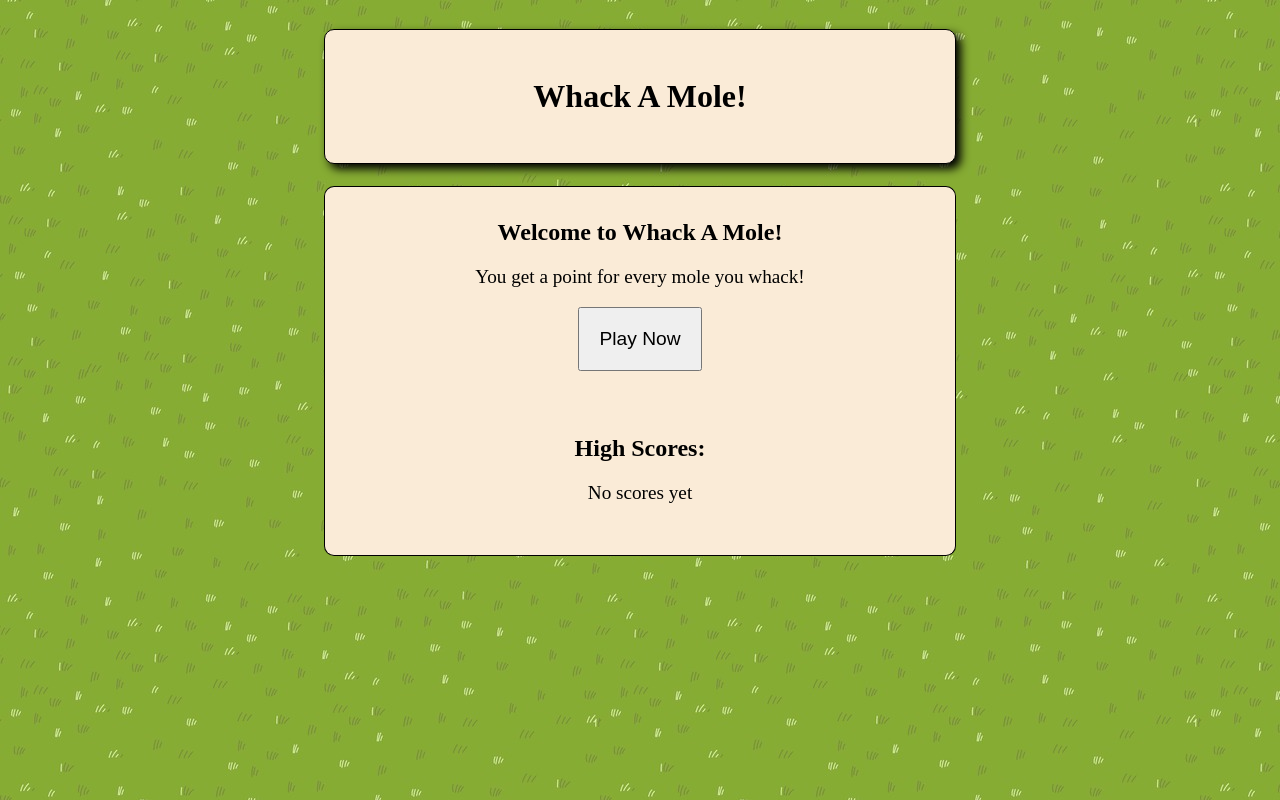
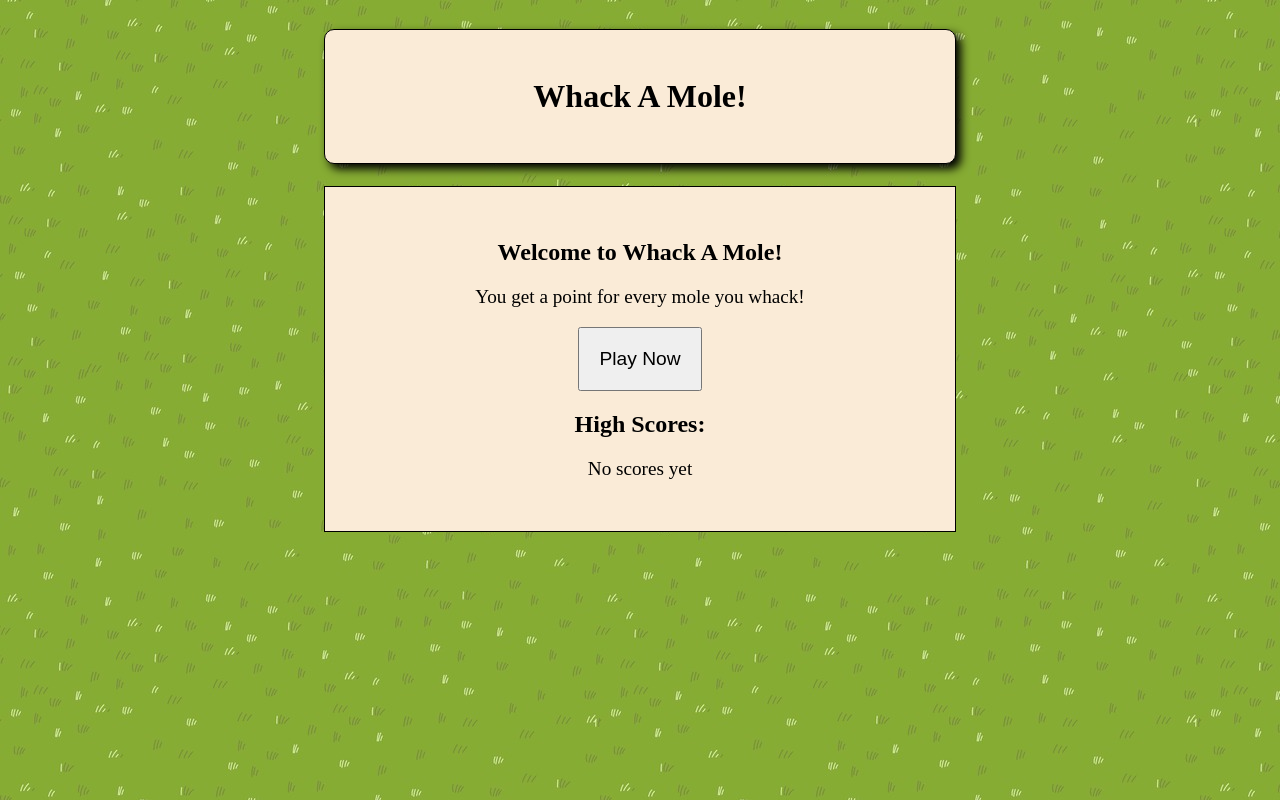
Before and after one commit to torbitj/whack-a-mole, a React (Vite) app: page / in a window 1280 px wide. Built offline with nearby package versions, Linux system fonts and the light colour scheme.

Commit message:
Move HighScores component into StartMenu to clean up components

```diff
--- a/src/App.jsx
+++ b/src/App.jsx
@@ -1,5 +1,4 @@
 import StartMenu from "./StartMenu";
-import HighScores from "./HighScores";
 import ScoreBoard from "./ScoreBoard";
 import GameBoard from "./GameBoard";
 import { useGame } from "./GameContext";
@@ -10,7 +9,6 @@ export default function App() {
     <>
       <h1>Whack A Mole!</h1>
       <StartMenu />
-      <HighScores />
     </> :
     <>
       <h1>Whack A Mole!</h1>
--- a/src/HighScores.jsx
+++ b/src/HighScores.jsx
@@ -4,17 +4,15 @@ import { useGame } from "./GameContext";
 const HighScores = () => {
   const { highScores } = useGame();
   return highScores.length > 0 ? (
-    <section id="high-scores" className="start">
-      <h2>High Scores:</h2>
+    <>
       {highScores.map((score, i) => (
         <HighScore key={i} score={score} />
       ))}
-    </section>
+    </>
   ) : (
-    <section id="high-scores" className="start">
-      <h2>High Scores:</h2>
+    <>
       <p>No scores yet</p>
-    </section>
+    </>
   );
 }
 
--- a/src/StartMenu.jsx
+++ b/src/StartMenu.jsx
@@ -1,3 +1,4 @@
+import HighScores from "./HighScores";
 import { useGame } from "./GameContext";
 
 const StartMenu = () => {
@@ -7,8 +8,10 @@ const StartMenu = () => {
       <h2>Welcome to Whack A Mole!</h2>
       <p>You get a point for every mole you whack!</p>
       <button onClick={togglePlaying}>Play Now</button>
+      <h2>High Scores:</h2>
+      <HighScores />
     </section>
-  )
+  );
 }
 
 export default StartMenu;
--- a/src/index.css
+++ b/src/index.css
@@ -12,10 +12,6 @@ h1 {
   border: thin solid;
   border-radius: 10px;
   box-shadow: 5px 5px 10px black;
-}
-
-h2 {
-  margin-top: 0;
 }
 
 ul {
@@ -51,7 +47,6 @@ button {
 }
 
 .score {
-  padding: 1.2em 0;
   background-color: antiquewhite;
   font-size: 1.4em;
   border-radius: 10px;
@@ -68,16 +63,6 @@ button {
   text-align: center;
 }
 
-#menu {
-  border-bottom: none;
-  border-radius: 10px 10px 0 0;
-}
-
-#high-scores {
-  border-top: none;
-  border-radius: 0 0 10px 10px;
-}
-
 .hole,
 .mole:hover {
   cursor: pointer;
```
